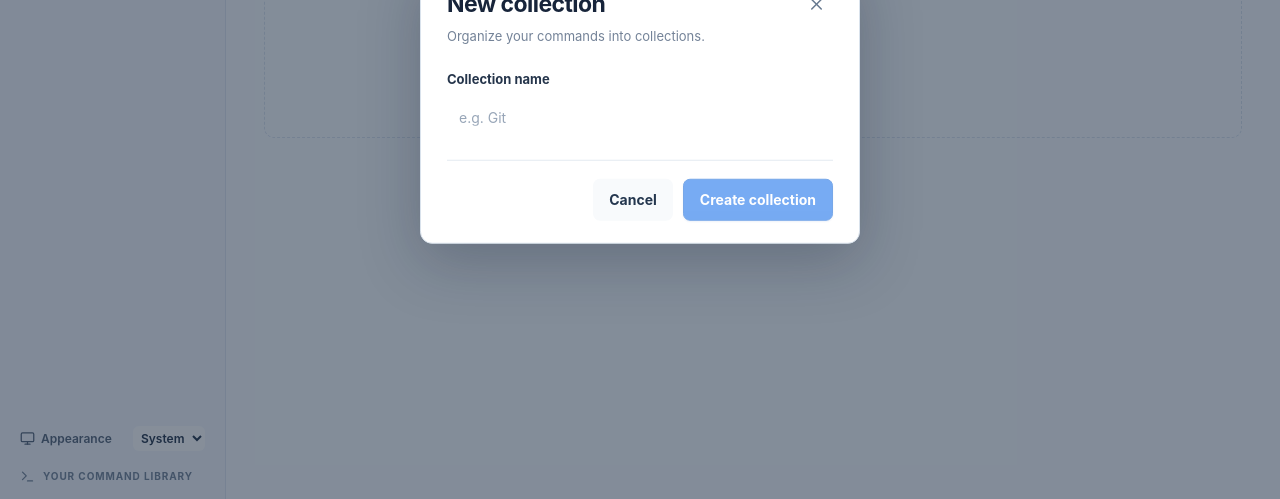
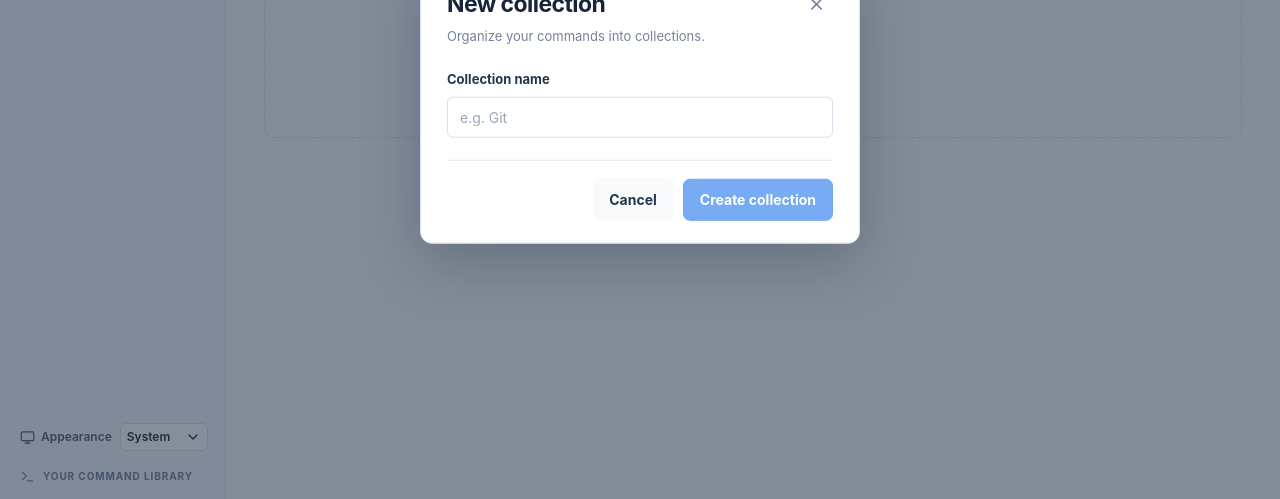
Before and after one commit to Renato1478/command-pad, a React (Vite) app: page / in a window 1280 px wide. Both pictures are taken after a click on the button 188 px from the left and 106 px from the top of the page. Shown: the part 298-797 px from the top of the page. Built offline with nearby package versions, Linux system fonts and the light colour scheme.

Commit message:
Add themed input and select

```diff
--- a/package.json
+++ b/package.json
@@ -11,6 +11,7 @@
     "tauri": "tauri"
   },
   "dependencies": {
+    "@base-ui/react": "^1.9.0",
     "@radix-ui/react-dialog": "^1.1.15",
     "@radix-ui/react-dropdown-menu": "^2.2.1",
     "@tailwindcss/vite": "^4.1.0",
--- /dev/null
+++ b/src/components/ui/input.tsx
@@ -0,0 +1,16 @@
+import type { ComponentProps } from "react";
+
+export function Input({
+  className = "",
+  type = "text",
+  ...props
+}: ComponentProps<"input">) {
+  return (
+    <input
+      data-slot="input"
+      type={type}
+      className={`ui-input ${className}`}
+      {...props}
+    />
+  );
+}
--- /dev/null
+++ b/src/components/ui/select.tsx
@@ -0,0 +1,106 @@
+import { Select as SelectPrimitive } from "@base-ui/react/select";
+import { Check, ChevronDown } from "lucide-react";
+import type { ComponentProps } from "react";
+
+export const Select = SelectPrimitive.Root;
+export function SelectValue(props: SelectPrimitive.Value.Props) {
+  return <SelectPrimitive.Value data-slot="select-value" {...props} />;
+}
+
+export function SelectTrigger({
+  className = "",
+  children,
+  ...props
+}: SelectPrimitive.Trigger.Props) {
+  return (
+    <SelectPrimitive.Trigger
+      data-slot="select-trigger"
+      className={`ui-select-trigger ${className}`}
+      {...props}
+    >
+      {children}
+      <SelectPrimitive.Icon>
+        <ChevronDown size={16} aria-hidden="true" />
+      </SelectPrimitive.Icon>
+    </SelectPrimitive.Trigger>
+  );
+}
+
+export function SelectContent({
+  children,
+  className = "",
+  ...props
+}: SelectPrimitive.Popup.Props) {
+  return (
+    <SelectPrimitive.Positioner
+      className="ui-select-positioner"
+      sideOffset={4}
+      alignItemWithTrigger={false}
+    >
+      <SelectPrimitive.Popup
+        data-slot="select-content"
+        className={`ui-select-content ${className}`}
+        {...props}
+      >
+        <SelectPrimitive.List>{children}</SelectPrimitive.List>
+      </SelectPrimitive.Popup>
+    </SelectPrimitive.Positioner>
+  );
+}
+
+export function SelectItem({
+  children,
+  className = "",
+  ...props
+}: ComponentProps<typeof SelectPrimitive.Item>) {
+  return (
+    <SelectPrimitive.Item
+      data-slot="select-item"
+      className={`ui-select-item ${className}`}
+      {...props}
+    >
+      <SelectPrimitive.ItemText>{children}</SelectPrimitive.ItemText>
+      <SelectPrimitive.ItemIndicator className="ui-select-indicator">
+        <Check size={16} aria-hidden="true" />
+      </SelectPrimitive.ItemIndicator>
+    </SelectPrimitive.Item>
+  );
+}
+
+export function SelectField({
+  label,
+  value,
+  onValueChange,
+  options,
+  disabled,
+  className,
+}: {
+  label: string;
+  value: string;
+  onValueChange: (value: string) => void;
+  options: { value: string; label: string }[];
+  disabled?: boolean;
+  className?: string;
+}) {
+  return (
+    <Select
+      value={value}
+      onValueChange={(next) => {
+        if (next !== null) onValueChange(next);
+      }}
+      disabled={disabled}
+      items={options}
+    >
+      <SelectTrigger aria-label={label} className={className}>
+        <SelectValue />
+      </SelectTrigger>
+      <SelectContent>
+        {options.map((option) => (
+          <SelectItem key={option.value} value={option.value}>
+            {option.label}
+          </SelectItem>
+        ))}
+      </SelectContent>
+    </Select>
+  );
+}
--- a/src/features/collections/collection-dialog.tsx
+++ b/src/features/collections/collection-dialog.tsx
@@ -1,6 +1,7 @@
 import * as Dialog from "@radix-ui/react-dialog";
 import { X } from "lucide-react";
 import type { FormEvent } from "react";
+import { Input } from "../../components/ui/input";
 
 export function CollectionDialog({
   open,
@@ -50,9 +51,10 @@ export function CollectionDialog({
             </Dialog.Close>
           </div>
           <form onSubmit={onSubmit}>
-            <label className="field">
+            <label className="field" htmlFor="collection-name">
               Collection name
-              <input
+              <Input
+                id="collection-name"
                 required
                 value={name}
                 onChange={(event) => setName(event.target.value)}
--- a/src/features/folders/folder-dialog.tsx
+++ b/src/features/folders/folder-dialog.tsx
@@ -1,6 +1,8 @@
 import * as Dialog from "@radix-ui/react-dialog";
 import { X } from "lucide-react";
 import type { FormEvent } from "react";
+import { Input } from "../../components/ui/input";
+import { SelectField } from "../../components/ui/select";
 import type { Collection, Folder as FolderType } from "../../types";
 import { folderOptions } from "./queries";
 
@@ -68,9 +70,10 @@ export function FolderDialog({
           </div>
           {editor && (
             <form onSubmit={onSubmit}>
-              <label className="field">
+              <label className="field" htmlFor="folder-name">
                 Folder name
-                <input
+                <Input
+                  id="folder-name"
                   required
                   value={editor.name}
                   onChange={(event) =>
@@ -79,24 +82,20 @@ export function FolderDialog({
                   placeholder="e.g. Utils"
                 />
               </label>
-              <label className="field">
-                Location
-                <select
+              <div className="field">
+                <span>Location</span>
+                <SelectField
+                  label="Location"
                   value={editor.parentId ?? ""}
-                  onChange={(event) =>
-                    setEditor({
-                      ...editor,
-                      parentId: event.target.value || null,
-                    })
+                  onValueChange={(value) =>
+                    setEditor({ ...editor, parentId: value || null })
                   }
-                >
-                  {options.map((option) => (
-                    <option value={option.id ?? ""} key={option.id ?? "root"}>
-                      {option.label}
-                    </option>
-                  ))}
-                </select>
-              </label>
+                  options={options.map((option) => ({
+                    value: option.id ?? "",
+                    label: option.label,
+                  }))}
+                />
+              </div>
               {error && (
                 <p className="dialog-error" role="alert">
                   {error}
--- a/src/features/navigation/sidebar.tsx
+++ b/src/features/navigation/sidebar.tsx
@@ -1,4 +1,5 @@
 import { FolderPlus, Monitor, Star, Terminal, Upload } from "lucide-react";
+import { SelectField } from "../../components/ui/select";
 import type { ThemePreference } from "../../style/theme";
 import type { Data } from "../../types";
 
@@ -98,22 +99,22 @@ export function Sidebar({
         })}
       </nav>
       <div className="sidebar-bottom">
-        <label className="theme-control">
+        <div className="theme-control">
           <span>
             <Monitor size={15} aria-hidden="true" /> Appearance
           </span>
-          <select
-            aria-label="Appearance"
+          <SelectField
+            label="Appearance"
+            className="theme-select"
             value={theme}
-            onChange={(event) =>
-              onThemeChange(event.target.value as ThemePreference)
-            }
-          >
-            <option value="system">System</option>
-            <option value="light">Light</option>
-            <option value="dark">Dark</option>
-          </select>
-        </label>
+            onValueChange={(value) => onThemeChange(value as ThemePreference)}
+            options={[
+              { value: "system", label: "System" },
+              { value: "light", label: "Light" },
+              { value: "dark", label: "Dark" },
+            ]}
+          />
+        </div>
         <div className="sidebar-footer">
           <Terminal size={15} />
           <span>YOUR COMMAND LIBRARY</span>
--- a/src/style/styles.css
+++ b/src/style/styles.css
@@ -299,7 +299,6 @@ h1 {
   justify-content: space-between;
   gap: 12px;
   padding: 14px 16px;
-  border: 1px dashed #d2deec;
   border-radius: 8px;
   color: #718096;
   font-size: 13px;
@@ -528,8 +527,24 @@ h1 {
   font-size: 13px;
   font-weight: 700;
 }
-.field input,
-.field select {
+.ui-input,
+.ui-select-trigger {
+  border: 1px solid #d6e0eb;
+}
+.ui-select-trigger {
+  display: flex;
+  align-items: center;
+  justify-content: space-between;
+  gap: 8px;
+  text-align: left;
+}
+.ui-select-trigger [data-slot="select-value"] {
+  overflow: hidden;
+  text-overflow: ellipsis;
+  white-space: nowrap;
+}
+.ui-input,
+.field .ui-select-trigger {
   width: 100%;
   height: 41px;
   padding: 0 12px;
@@ -539,7 +554,49 @@ h1 {
   font-size: 14px;
   font-weight: 400;
 }
-.field input::placeholder {
+.theme-select {
+  min-width: 88px;
+  padding: 4px 6px;
+  border-radius: 6px;
+  background: #f8fafc;
+  color: #24364e;
+  font-size: 12px;
+}
+.ui-select-positioner {
+  z-index: 100;
+  outline: none;
+}
+.ui-select-content {
+  min-width: var(--anchor-width);
+  max-height: min(280px, var(--available-height));
+  overflow-y: auto;
+  padding: 5px;
+  border: 1px solid #d6e0eb;
+  border-radius: 8px;
+  background: #fff;
+  color: #273950;
+  box-shadow: 0 8px 24px #1b2f4b26;
+}
+.ui-select-item {
+  display: flex;
+  justify-content: space-between;
+  align-items: center;
+  gap: 12px;
+  min-height: 34px;
+  padding: 7px 9px;
+  border-radius: 5px;
+  font-size: 13px;
+  font-weight: 400;
+  cursor: default;
+  outline: none;
+}
+.ui-select-item[data-highlighted] {
+  background: #eaf2fe;
+}
+.ui-select-indicator {
+  display: flex;
+}
+.field .ui-input::placeholder {
   color: #98a6b8;
 }
 .dialog-actions {
--- a/src/style/theme.css
+++ b/src/style/theme.css
@@ -62,17 +62,20 @@
   background: #1d2939;
 }
 :root[data-theme="dark"] .secondary-button,
-:root[data-theme="dark"] .theme-control select,
-:root[data-theme="dark"] .field input,
-:root[data-theme="dark"] .field select {
+:root[data-theme="dark"] .ui-select-trigger,
+:root[data-theme="dark"] .ui-input,
+:root[data-theme="dark"] .ui-select-content {
   color: #e6edf7;
   background: #263549;
   border-color: #536881;
 }
+:root[data-theme="dark"] .ui-select-item[data-highlighted] {
+  background: #354b65;
+}
 :root[data-theme="dark"] .secondary-button:hover {
   background: #354b65;
 }
-:root[data-theme="dark"] .field input::placeholder {
+:root[data-theme="dark"] .ui-input::placeholder {
   color: #aabbd0;
 }
 :root[data-theme="dark"] .favorite-button:hover {
```
Also changed, not shown: src/features/commands/command-dialog.tsx (+42 -43 lines), 2 other files (tests, documents, lock files or other folders).
